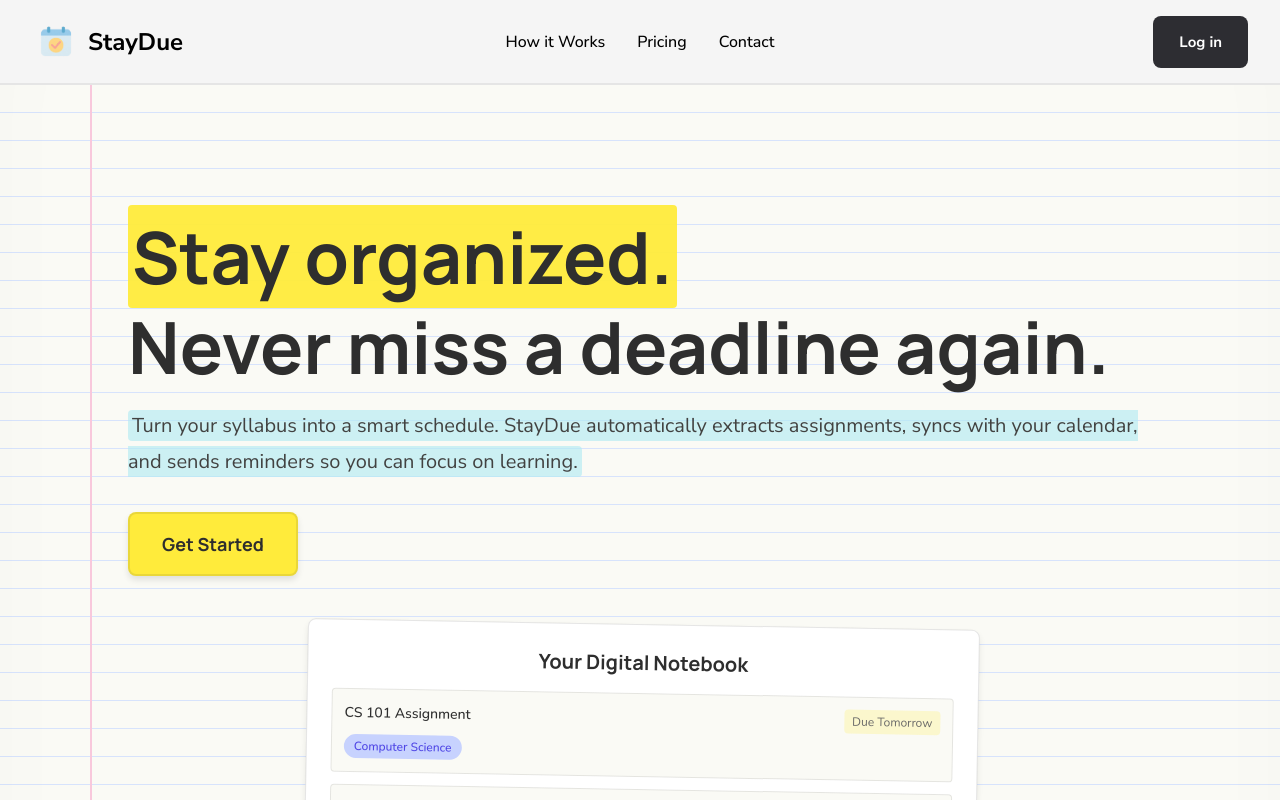
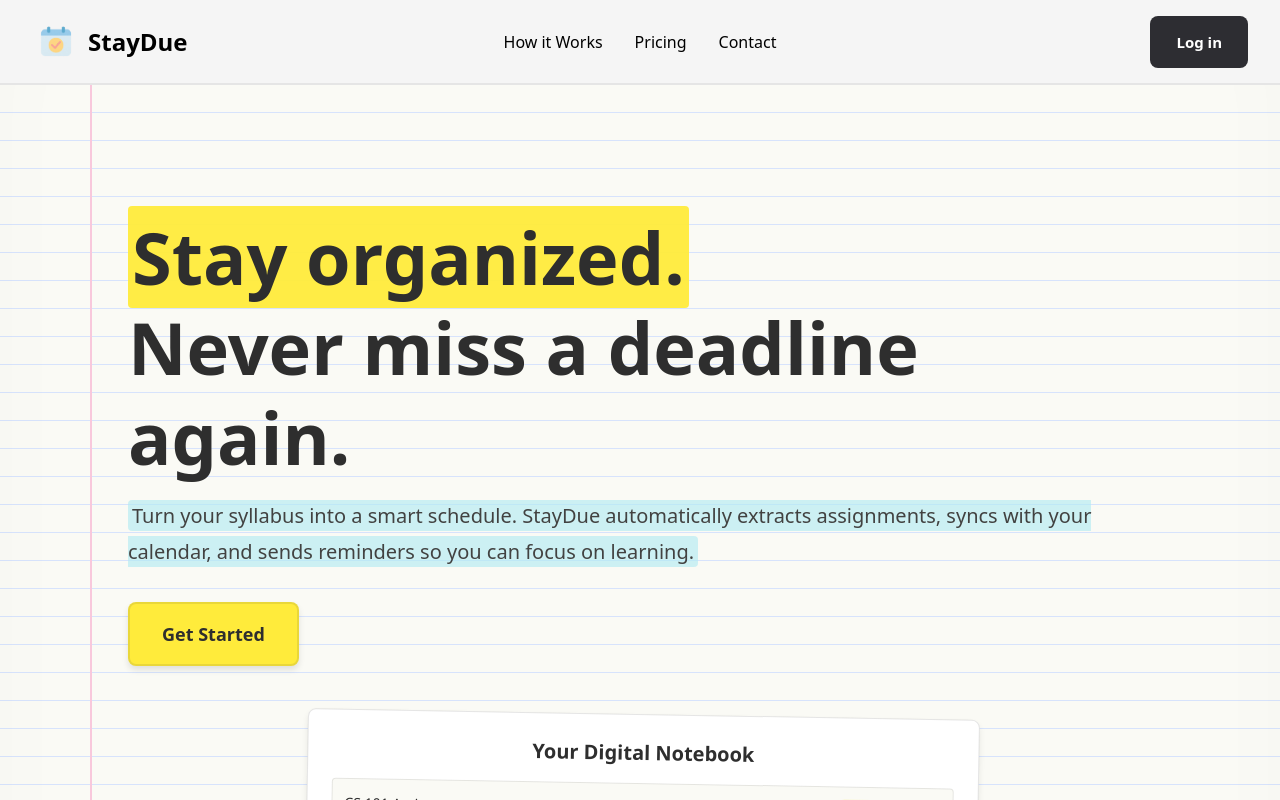
Before and after one commit to MeronM18/StayDue, a Next.js app in the folder apps/web/: page / in a window 1280 px wide. Shown: the top 800 px of the page. Built offline with nearby package versions, Linux system fonts and the light colour scheme.

Commit message:
Update Next.js config and project files

```diff
--- a/apps/web/app/layout.tsx
+++ b/apps/web/app/layout.tsx
@@ -1,21 +1,22 @@
 import type { Metadata } from "next";
-import { Manrope, Nunito_Sans } from "next/font/google";
+// Temporarily commented out fonts to fix compilation timeout
+// import { Manrope, Nunito_Sans } from "next/font/google";
 import React from "react";
 import "./globals.css";
 
-const manrope = Manrope({
-  variable: "--font-manrope",
-  subsets: ["latin"],
-  display: "swap",
-  weight: ["400", "500", "600", "700", "800"],
-});
+// const manrope = Manrope({
+//   variable: "--font-manrope",
+//   subsets: ["latin"],
+//   display: "swap",
+//   weight: ["400", "500", "600", "700", "800"],
+// });
 
-const nunitoSans = Nunito_Sans({
-  variable: "--font-nunito-sans",
-  subsets: ["latin"],
-  display: "swap",
-  weight: ["400", "500", "600", "700"],
-});
+// const nunitoSans = Nunito_Sans({
+//   variable: "--font-nunito-sans",
+//   subsets: ["latin"],
+//   display: "swap",
+//   weight: ["400", "500", "600", "700"],
+// });
 
 export const metadata: Metadata = {
   title: "StayDue - Never Miss a Due Date Again | Student Task Management",
@@ -47,9 +48,7 @@
 }) {
   return (
     <html lang="en">
-      <body
-        className={`${manrope.variable} ${nunitoSans.variable} antialiased`}
-      >
+      <body className="antialiased">
         {children}
       </body>
     </html>
--- a/apps/web/proxy.ts
+++ b/apps/web/middleware.ts
@@ -1,7 +1,8 @@
 import { type NextRequest } from 'next/server'
 import { updateSession } from '@/lib/supabase/middleware'
 
-export async function proxy(request: NextRequest) {
+// Renamed from "proxy" to "middleware" for Next.js 15 compatibility
+export async function middleware(request: NextRequest) {
   return await updateSession(request)
 }
 
--- a/apps/web/next.config.ts
+++ b/apps/web/next.config.ts
@@ -3,13 +3,7 @@
 
 const nextConfig: NextConfig = {
   reactStrictMode: true,
-  output: 'standalone',
-  turbopack: {
-    root: path.resolve(__dirname, "../.."),
-    resolveAlias: {
-      '@': path.resolve(__dirname, '.'),
-    },
-  },
+  outputFileTracingRoot: path.join(__dirname, "../../"),
 };
 
 export default nextConfig;
--- a/apps/web/package.json
+++ b/apps/web/package.json
@@ -13,7 +13,7 @@
     "@staydue/ui": "workspace:^",
     "@supabase/ssr": "^0.7.0",
     "@supabase/supabase-js": "^2.79.0",
-    "next": "16.0.1",
+    "next": "^15.1.4",
     "react": "19.2.0",
     "react-dom": "19.2.0"
   },
@@ -24,7 +24,7 @@
     "@types/react-dom": "^19",
     "babel-plugin-react-compiler": "1.0.0",
     "eslint": "^9",
-    "eslint-config-next": "16.0.1",
+    "eslint-config-next": "^15.1.4",
     "tailwindcss": "^4",
     "typescript": "^5"
   }
```
Also changed, not shown: apps/web/tsconfig.json (+18 -6 lines), 1 other file (tests, documents, lock files or other folders).
